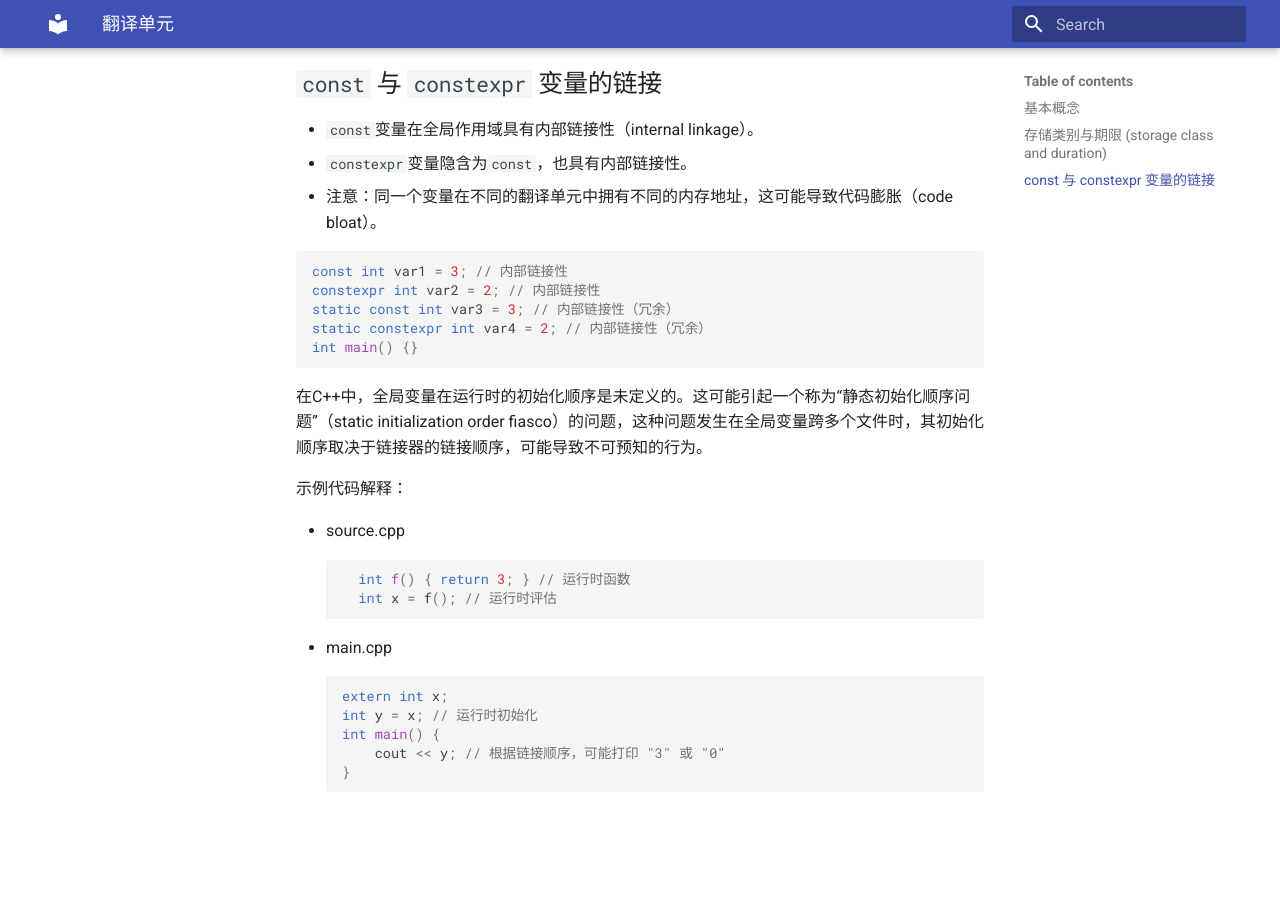
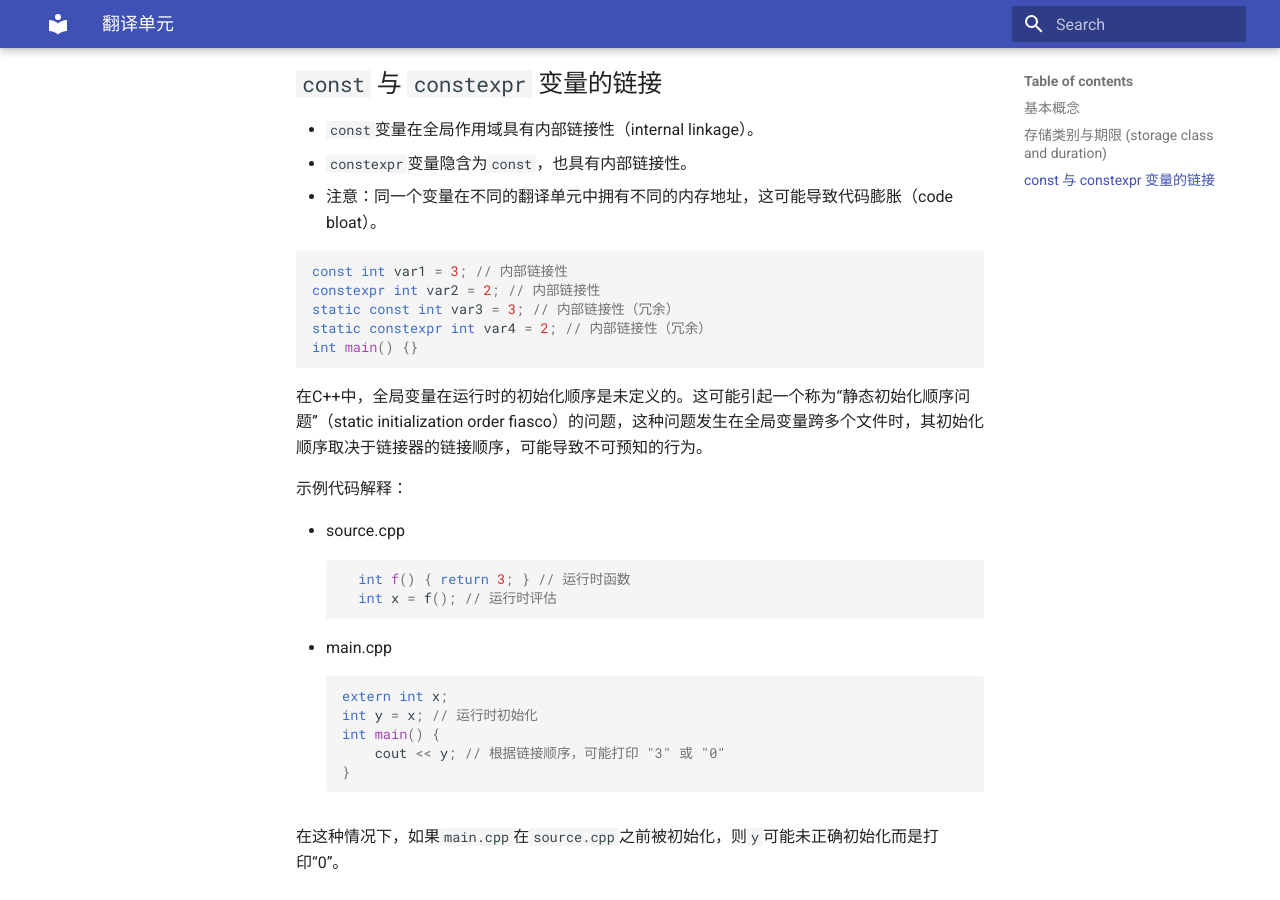
Before and after one commit to ymma98/technotes, an MkDocs documentation site: the page built from docs/cpp/翻译单元.md, in a window 1280 px wide and 900 px high, scrolled down 4116 px. Built offline with MkDocs 1.6.1 and Material for MkDocs 9.7.7, drawn with Linux system fonts in a browser that asks for light colours; before the commit the page ends 4948 px from its top, so only the background shows below that.

Commit message:
docs/cpp/翻译单元.md updated from https://stackedit.cn/

````diff
--- a/docs/cpp/翻译单元.md
+++ b/docs/cpp/翻译单元.md
@@ -180,8 +180,10 @@ int main() {
     cout << y; // 根据链接顺序，可能打印 "3" 或 "0"
 }
 ```
+
+在这种情况下，如果`main.cpp`在`source.cpp`之前被初始化，则`y`可能未正确初始化而是打印“0”。
 <!--stackedit_data:
-eyJoaXN0b3J5IjpbLTEzMTU1NTg5OSwtMTkwODQ2ODMzMSw2OD
+eyJoaXN0b3J5IjpbMTY4OTEzODAxMywtMTkwODQ2ODMzMSw2OD
 I1NzYyNDUsNDA4NTg0ODkxLDc5NjMyNzE4MCwxNjM4Nzc0Njc3
 LDE3NTIyOTM3M119
 -->
````
